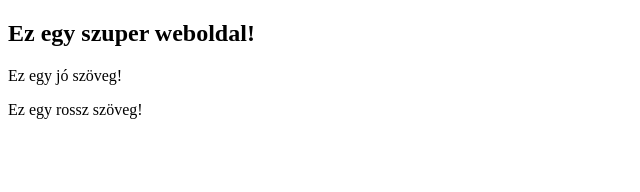
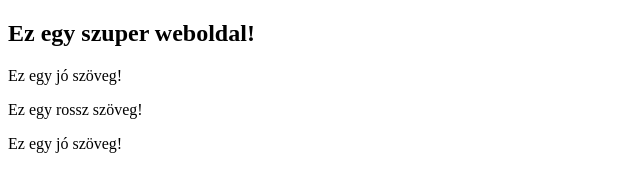
Before and after one commit to KoverMarton/Demo2, a plain HTML site: page index.html in a window 1280 px wide. Shown: the whole page, without its empty margins (0-640 px from the left). Drawn offline with Linux system fonts and the light colour scheme.

Commit message:
live feltöltés

```diff
--- a/index.html
+++ b/index.html
@@ -10,5 +10,6 @@
     <h2>Ez egy szuper weboldal!</h2>
     <p>Ez egy jó szöveg!</p>
     <p>Ez egy rossz szöveg!</p>
+    <p>Ez egy jó szöveg!</p>
 </body>
 </html>
```
